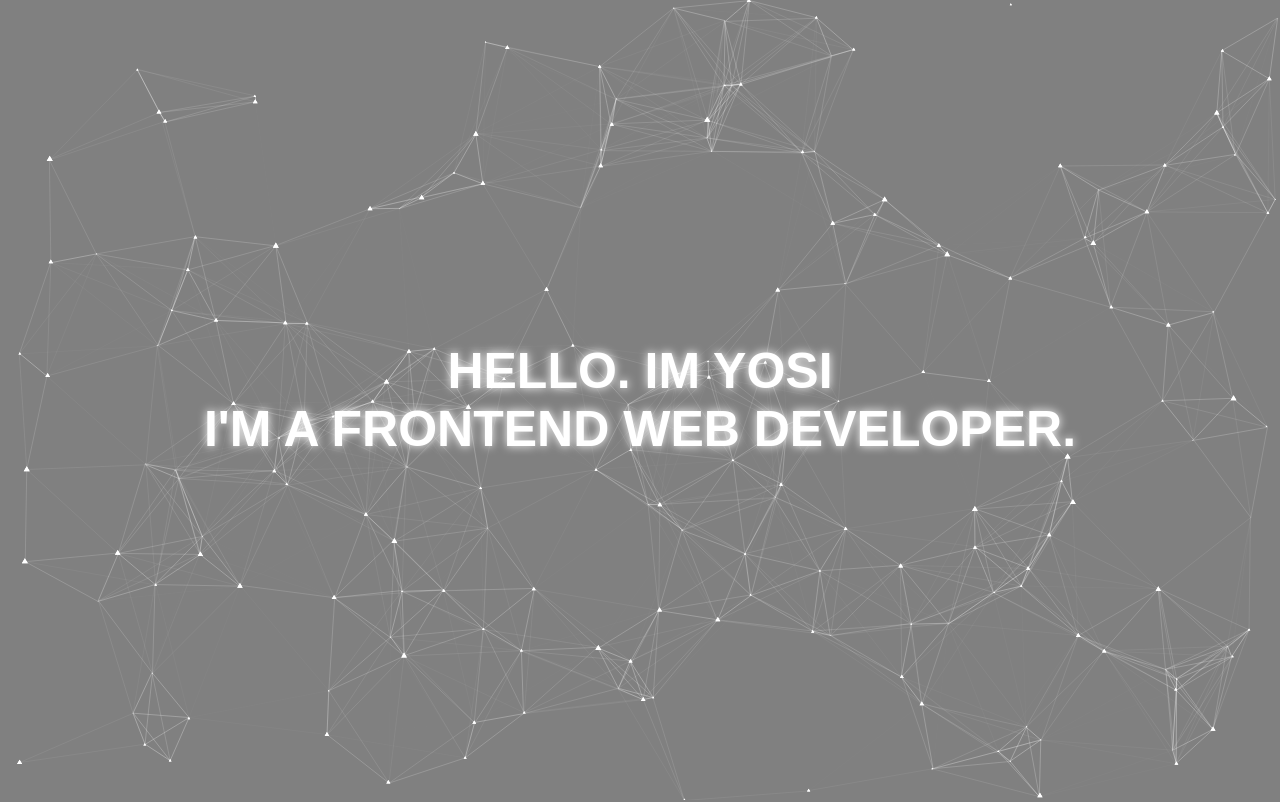
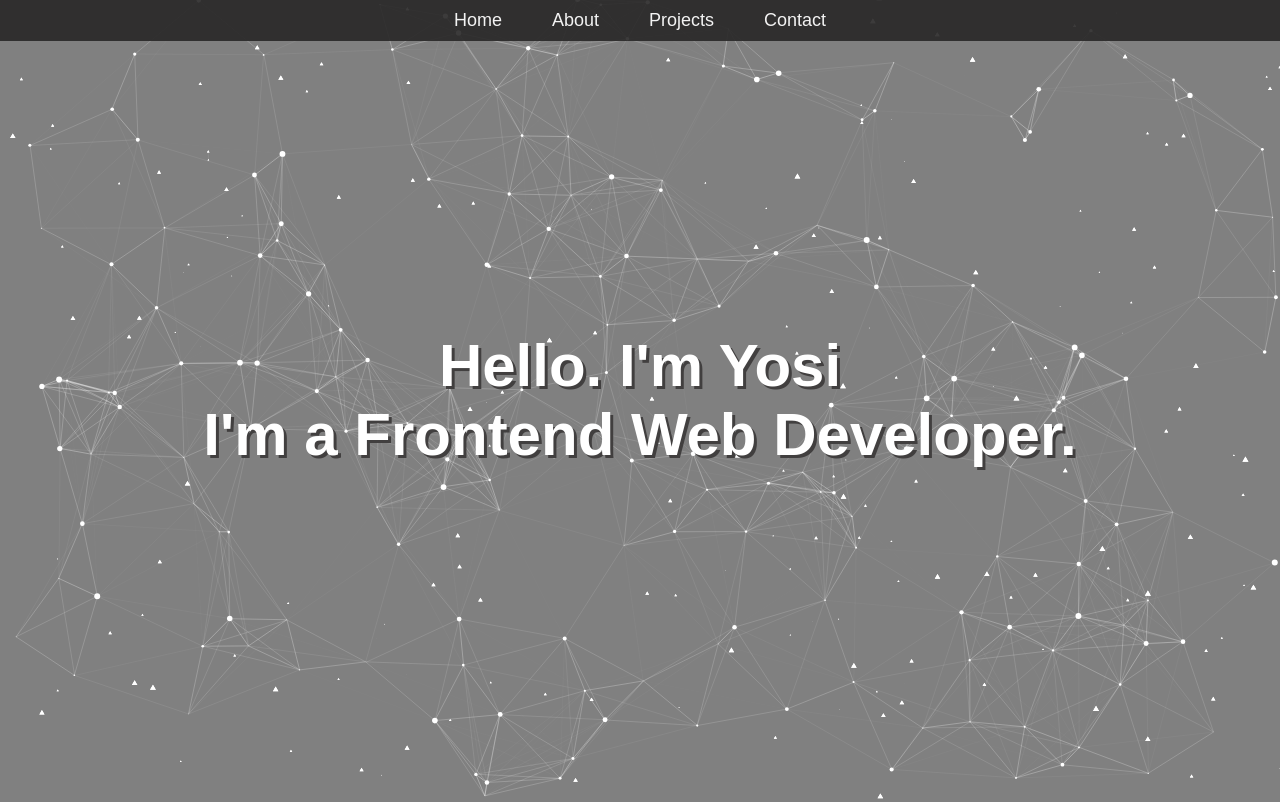
Before and after one commit to yoseph08/Portfolio, a plain HTML site: page index.html in a window 1280 px wide. Shown: the top 802 px of the page. Drawn offline with nearby package versions, Linux system fonts and the light colour scheme.

Commit message:
Add files via upload

```diff
--- a/index.html
+++ b/index.html
@@ -10,37 +10,37 @@
 </head>
 <body>
 
-  <div id="background"></div>
-
-  <div class="container">
-
-    <section class = "one">
-      <h1>Hello. Im Yosi <br>
-      I'm a frontend Web Developer.</h1>
-    </section>
-
-    <section class = "two">
-      <h2>About</h2>
-    </section>
-
-    <section class = "three">
-      <h3>Projects</h3>
-    </section>
-
-    <section class = "fourth">
-      <h4>Contact.</h4>
-    </section>
+  <div id="welcome-background"></div>
 
 
 
 
+  <nav class="navigation">
+    <ul>
+      <li><a href="#welcome">Home</a></li>
+      <li><a href="#about">About</a></li>
+      <li><a href="#projects">Projects</a></li>
+      <li><a href="#contact">Contact</a></li>
+    </ul>
+  </nav>
 
-  </div>
+  <section id="welcome" class="section1">
+    <h1>Hello. I'm Yosi <br> I'm a Frontend Web Developer.</h1>
+    <div id ="content-background"></div>
+  </section>
 
+  <section id="about" class="section2">
+    <h2>About</h2>
+  </section>
 
+  <section id="projects" class="section2">
+    <h3>Projects</h3>
+  </section>
+
+  <section id="contact" class="section2">
+    <h4>Contact</h4>
+  </section>
 
   <script src="script.js"></script>
-
-
 </body>
 </html>
--- a/portfoliostyle.css
+++ b/portfoliostyle.css
@@ -7,32 +7,18 @@
 
 }
 
+
 body{
   background-color: grey;
   height: 100vh;
-    overflow: hidden;
-
+  overflow-y: scroll;
+  scroll-behavior: smooth;
 }
 
-
-section{
-
- height: 100vh;
- display: flex;
- justify-content: center;
- align-items: center;
-}
-
-h1{
-  color: white;
-  font-size: 50px;
-  text-transform: uppercase;
-  text-align: center;
-  text-shadow: 0 0 10px white
-}
-
-#background{
+#welcome-background, #content-background{
   position: absolute;
+  top: 0;
+  left: 0;
   width: 100%;
   height: 100%;
   z-index: -1;
@@ -41,76 +27,70 @@ h1{
 
 
 
-.view-work-btn{
+.section1, .section2 {
+  position: relative;
+  z-index: 1;
+}
+
+
+.navigation {
+  position: fixed;
+  top: 0;
+  left: 0;
+  width: 100%;
+  background-color: rgb(39, 38, 38);
+  z-index: 10;
+  padding: 10px 0;
+
+  opacity: .9;
+}
+
+.navigation ul {
+  list-style: none;
+  display: flex;
+  justify-content: center;
+  gap: 20px;
+}
+
+.navigation ul li a {
+  text-decoration: none;
+  color: white;
+  font-size: 18px;
+  padding: 10px 15px;
+  transition: background-color 0.3s, color 0.3s;
+}
+
+.navigation ul li a:hover {
+  background-color: rgb(255, 253, 253);
+  color: rgb(88, 88, 88);
+  border-radius: 5px;
+}
+
+
+.section1 {
+  height: 100vh;
+  display: flex;
+  justify-content: center;
+  align-items: center;
+  color: white;
   text-align: center;
-    padding-inline: 20px;
-    padding-top: 10px;
-    padding-bottom: 10px;
-    display: center;
+  margin-top: auto;
+}
+
+.section2 {
+  height: 100vh;
+  display: flex;
+  justify-content: center;
+  align-items: top;
+  color: white;
+  text-align: left;
+  margin-top: 100px;
 
 }
 
-.btn{
-    padding: 15px 40px;
-    border: none;
-    outline:none;
-    color: #FFF;
-    cursor: pointer;
-    position: relative;
-    z-index: 0;
-    border-radius: 12px;
 
+
+h1, h2, h3, h4 {
+  font-size: 60px;
+  text-shadow: 3px 3px #413f3f;
 }
-
-.btn::after {
-    content: "";
-    z-index: -1;
-    position: absolute;
-    width: 100%;
-    height: 100%;
-    background-color: #333;
-    left: 0;
-    top: 0;
-    border-radius: 10px;
-  }
-  /* glow */
-  .btn::before {
-    content: "";
-    background: linear-gradient(
-      45deg,
-      #FF0000, #FF7300, #FFFB00, #48FF00,
-      #00FFD5, #002BFF, #FF00C8, #FF0000
-    );
-    position: absolute;
-    top: -2px;
-    left: -2px;
-    background-size: 600%;
-    z-index: -1;
-    width: calc(100% + 4px);
-    height:  calc(100% + 4px);
-    filter: blur(8px);
-    animation: glowing 20s linear infinite;
-    transition: opacity .3s ease-in-out;
-    border-radius: 10px;
-    opacity: 0;
-  }
-
-  @keyframes glowing {
-    0% {background-position: 0 0;}
-    50% {background-position: 400% 0;}
-    100% {background-position: 0 0;}
-  }
-
-  /* hover */
-  .btn:hover::before {
-    opacity: 1;
-  }
-
-  .btn:active:after {
-    background: transparent;
-  }
-
-  .btn:active {
-    color: #000;
-    font-weight: bold;
-  }
--- a/script.js
+++ b/script.js
@@ -1,9 +1,9 @@
-particlesJS("background", {
+particlesJS("welcome-background", {
   particles: {
     number: { value: 150, density: { enable: true, value_area: 800 } },
     color: { value: "#ffffff" },
     shape: {
-      type: "triangle",
+      type: "circle",
       stroke: { width: 0, color: "#000000" },
       polygon: { nb_sides: 5 },
 
@@ -27,7 +27,7 @@ particlesJS("background", {
     },
     move: {
       enable: true,
-      speed: 4,
+      speed: 1.5,
       direction: "none",
       random: false,
       straight: false,
@@ -53,20 +53,91 @@ particlesJS("background", {
   },
   retina_detect: true
 });
-var count_particles, stats, update;
-stats = new Stats();
-stats.setMode(0);
-stats.domElement.style.position = "absolute";
-stats.domElement.style.left = "0px";
-stats.domElement.style.top = "0px";
-document.body.appendChild(stats.domElement);
-count_particles = document.querySelector(".js-count-particles");
-update = function () {
-  stats.begin();
-  stats.end();
-  if (window.pJSDom[0].pJS.particles && window.pJSDom[0].pJS.particles.array) {
-    count_particles.innerText = window.pJSDom[0].pJS.particles.array.length;
-  }
-  requestAnimationFrame(update);
-};
-requestAnimationFrame(update);
+
+
+
+particlesJS("content-background", {
+  particles: {
+    number: { value: 150, density: { enable: true, value_area: 800 } },
+    color: { value: "#ffffff" },
+    shape: {
+      type: "triangle",
+      stroke: { width: 0, color: "#000000" },
+      polygon: { nb_sides: 5 },
+
+    },
+    opacity: {
+      value: 1,
+      random: false,
+      anim: { enable: false, speed: 1, opacity_min: 0.1, sync: false }
+    },
+    size: {
+      value: 3,
+      random: true,
+      anim: { enable: false, speed: 40, size_min: 0.1, sync: false }
+    },
+    line_linked: {
+      enable: true,
+      distance: 10,
+      color: "#ffffff",
+      opacity: 0.4,
+      width: 1
+    },
+    move: {
+      enable: true,
+      speed: 1,
+      direction: "none",
+      random: false,
+      straight: false,
+      out_mode: "out",
+      bounce: false,
+      attract: { enable: false, rotateX: 600, rotateY: 1200 }
+    }
+  },
+  interactivity: {
+    detect_on: "window",
+    events: {
+      onhover: { enable: true, mode: "repulse" },
+      onclick: { enable: true, mode: "push" },
+      resize: true
+    },
+    modes: {
+      grab: { distance: 400, line_linked: { opacity: 1 } },
+      bubble: { distance: 400, size: 40, duration: 2, opacity: 8, speed: 3 },
+      repulse: { distance: 200, duration: 0.4 },
+      push: { particles_nb: 4 },
+      remove: { particles_nb: 2 }
+    }
+  },
+  retina_detect: true
+});
+
+
+
+
+// this makes sure nav bar doesnt overlap the page heading after navigating to a section from the nav bar
+
+document.addEventListener("DOMContentLoaded", () => {
+  const links = document.querySelectorAll('a[href^="#"]');
+
+  links.forEach(link => {
+    link.addEventListener("click", function (e) {
+      e.preventDefault();
+
+      const targetId = this.getAttribute("href").substring(1);
+      const targetSection = document.getElementById(targetId);
+
+      if (targetSection) {
+
+        const navbarHeight = document.querySelector(".navigation").offsetHeight;
+        const targetPosition = targetSection.offsetTop;
+
+
+        window.scrollTo({
+          top: targetPosition - navbarHeight -30,
+          behavior: "smooth",
+        });
+      }
+    });
+  });
+});
```
Lines whose indentation alone changed are shown as unchanged.
